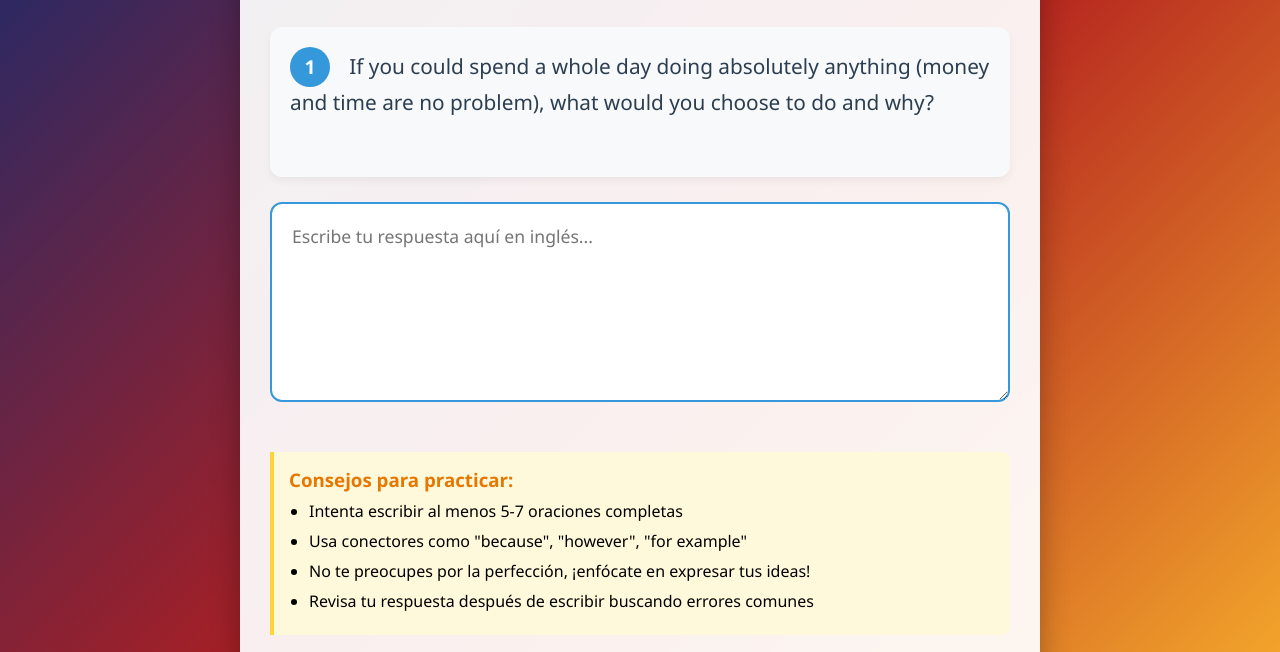
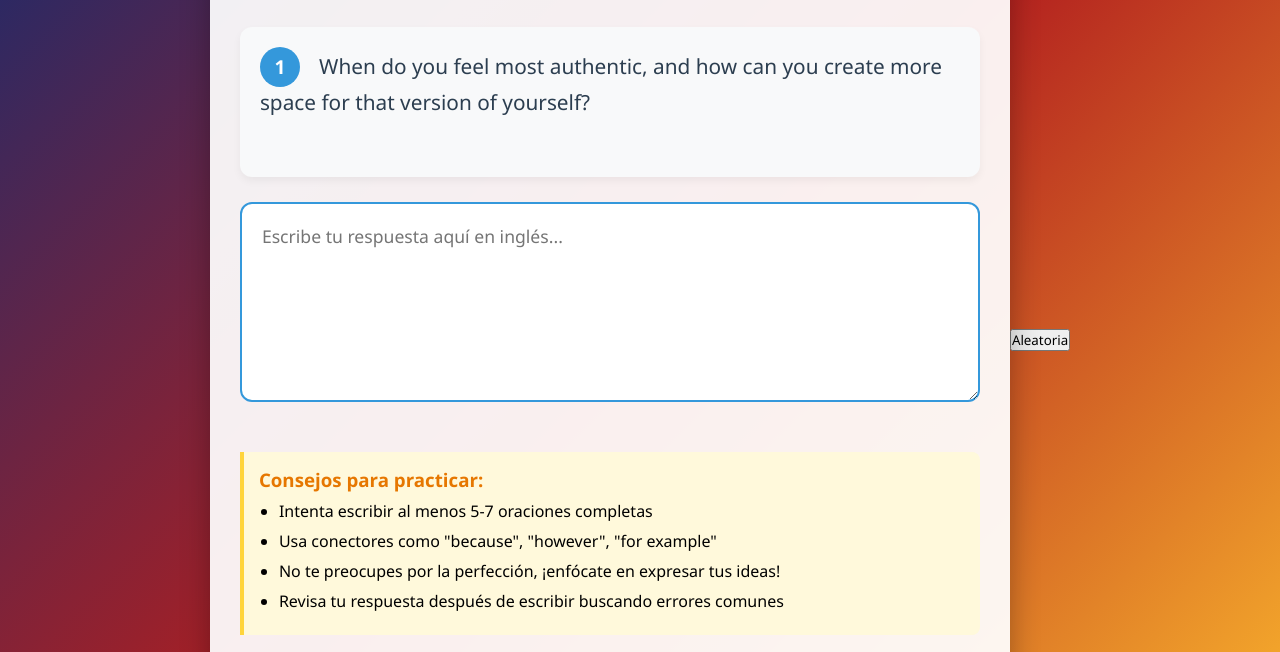
Before and after one commit to Negro131313/CHAMBA, a plain HTML site: page index.html in a window 1280 px wide. Shown: the part 142-794 px from the top of the page. Drawn offline with Linux system fonts and the light colour scheme.

Commit message:
Update index.html

```diff
--- a/index.html
+++ b/index.html
@@ -247,7 +247,7 @@
             </div>
         </div>
     </div>
-
-    <script src="portuguese.js"></script>
+<button id="random-btn">Aleatoria</button>
+    <script src="chamba.js"></script>
 </body>
 </html>
```
